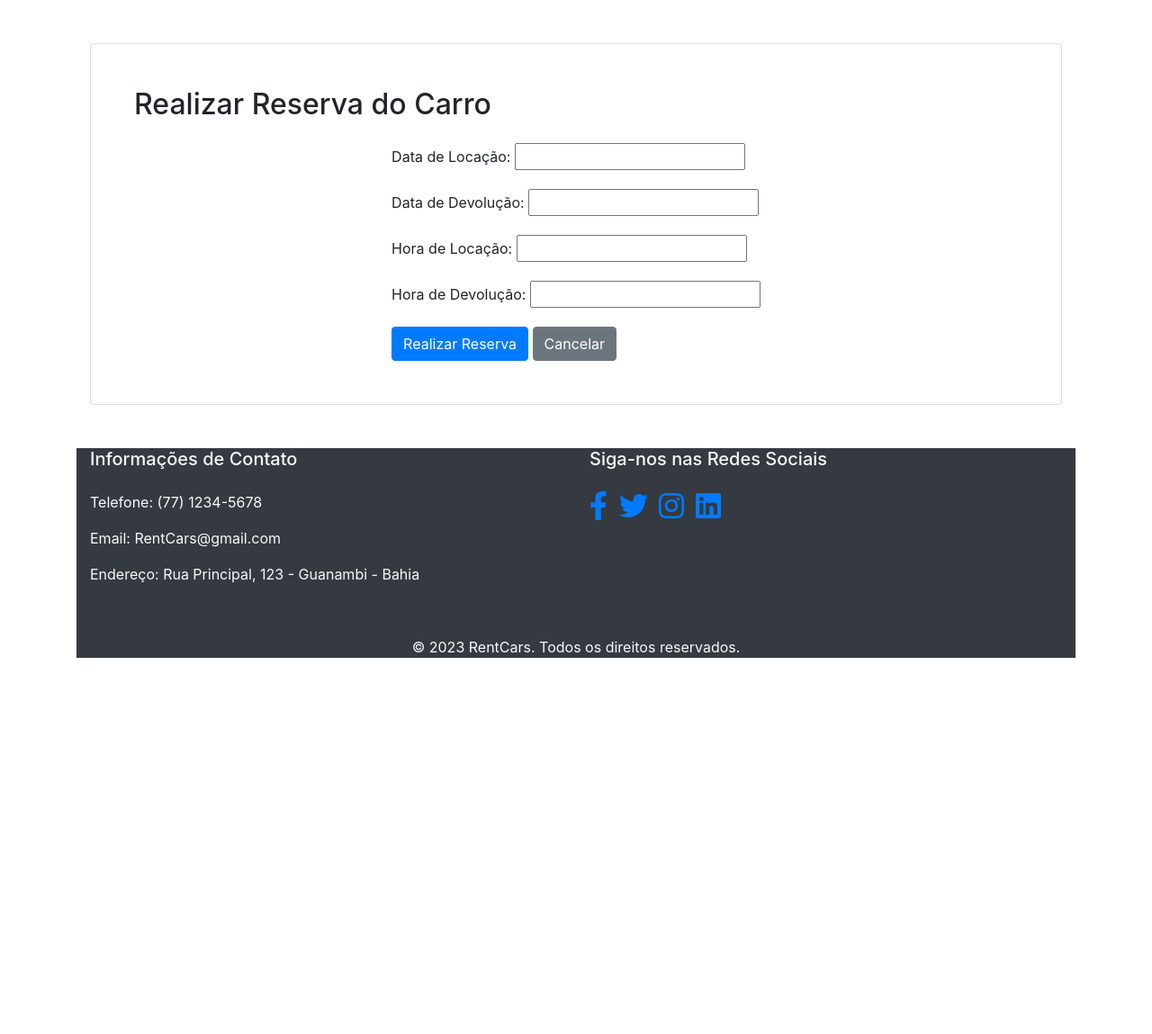
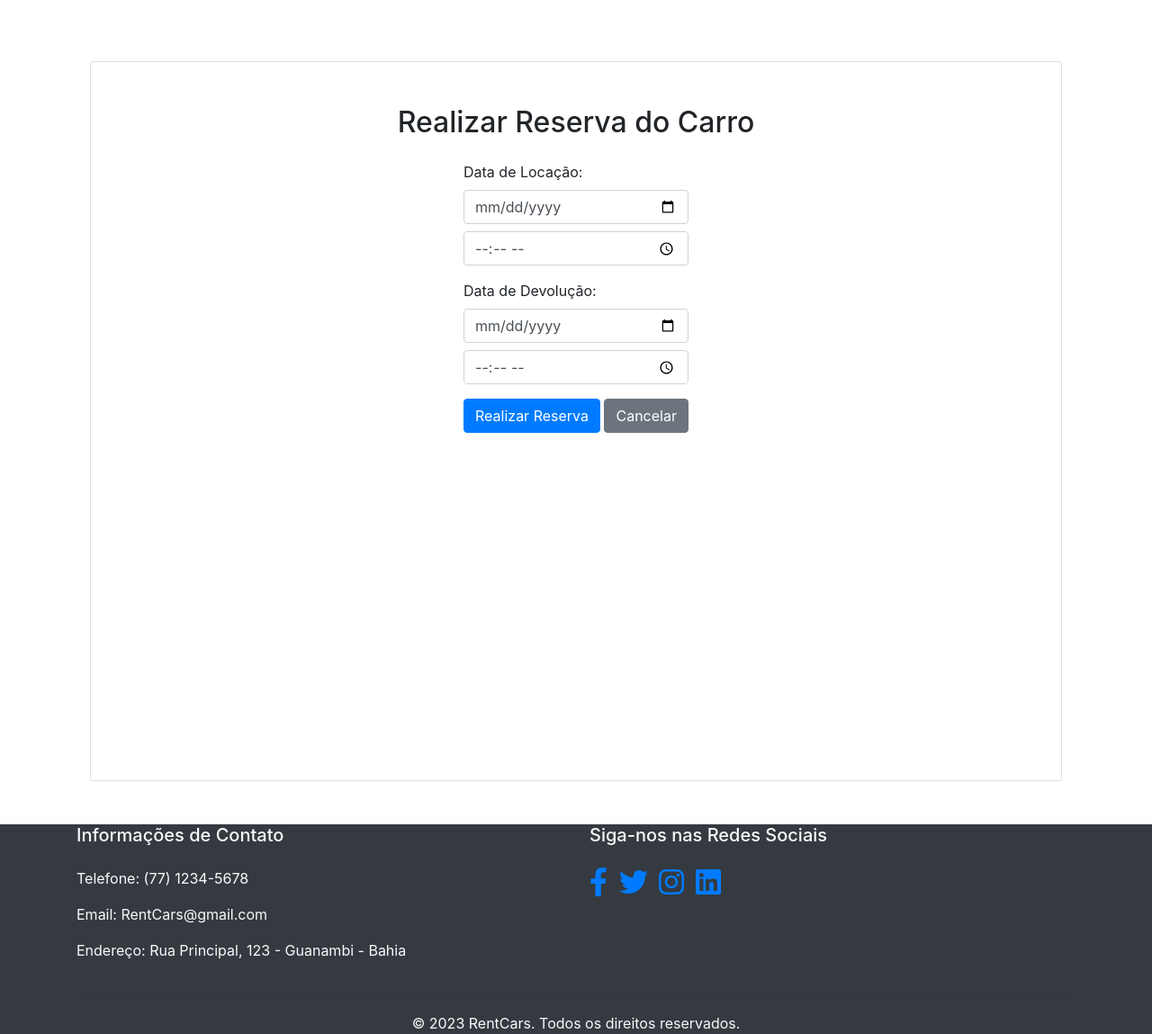
Before and after one commit to saviodev23/Projeto_Web1_Django, a Django app: page /fazer/reserva/1 in a window 1280 px wide. Shown: the part 56-1205 px from the top of the page at 90% size. Before the commit the page ends 787 px from the top, so only its background shows below. Run offline with Django 4.2, Linux system fonts and the light colour scheme; a user stored in the database is signed in; tables that the repository leaves empty hold one stand-in row (values such as "Sample post"); some libraries are stand-ins or nearby versions.

Commit message:
ajutando telas

```diff
--- a/templates/assets/static/base.html
+++ b/templates/assets/static/base.html
@@ -19,6 +19,9 @@
     <link rel="stylesheet" href="https://maxcdn.bootstrapcdn.com/bootstrap/4.5.2/css/bootstrap.min.css">
     <link href="{% static 'css/styles.css' %}" rel="stylesheet" />
 	<script src="{% static 'js/carrinho.js' %}"></script>
+	<!-- Adicione a biblioteca datetimepicker -->
+	<link rel="stylesheet" href="https://cdn.jsdelivr.net/npm/datetimepicker@2.4.1/build/jquery.datetimepicker.min.css">
+	<script src="https://cdn.jsdelivr.net/npm/datetimepicker@2.4.1/build/jquery.datetimepicker.full.min.js"></script>
 
     <script src="https://use.fontawesome.com/releases/v6.3.0/js/all.js" crossorigin="anonymous"></script>
 </head>
--- a/templates/assets/static/locacao/crud/locar_carros.html
+++ b/templates/assets/static/locacao/crud/locar_carros.html
@@ -24,7 +24,7 @@
 </div>
 	<style>
 	.list-group-item{
-		background: #007bff;
+		background: #32373b;
 	}
 		#edit{
 			color: white;
@@ -33,7 +33,7 @@
 		}
 		#edit:hover{
 			transition: 0.2s;
-			color: black;
+			color: #e8dede;
 		}
 
 		#intro {
--- a/templates/assets/static/locacao/locacao.html
+++ b/templates/assets/static/locacao/locacao.html
@@ -2,16 +2,39 @@
 
 {% block content %}
 <div class="container py-5">
-  <div class="card p-5">
-    <h2 class="mb-4">Realizar Reserva do Carro</h2>
+  <div id="intro" class="card p-5">
+    <h2 class="mb-4 text-center">Realizar Reserva do Carro</h2>
 
-	<form method="post" class="mx-auto">
-	  {% csrf_token %}
+    <form method="post" class="mx-auto">
+      {% csrf_token %}
 
-		{{ form.as_p }}
+      <div class="form-group">
+        <label for="{{ form.data_locacao.id_for_label }}">Data de Locação:</label>
+        <input type="date" name="{{ form.data_locacao.name }}" id="{{ form.data_locacao.id_for_label }}" class="form-control">
+        <input type="time" name="{{ form.hora_locacao.name }}" id="{{ form.hora_locacao.id_for_label }}" class="form-control mt-2">
+      </div>
+
+      <div class="form-group">
+        <label for="{{ form.data_devolucao.id_for_label }}">Data de Devolução:</label>
+        <input type="date" name="{{ form.data_devolucao.name }}" id="{{ form.data_devolucao.id_for_label }}" class="form-control">
+        <input type="time" name="{{ form.hora_devolucao.name }}" id="{{ form.hora_devolucao.id_for_label }}" class="form-control mt-2">
+      </div>
+
       <button type="submit" class="btn btn-primary">Realizar Reserva</button>
       <a href="{% url 'home' %}" class="btn btn-secondary">Cancelar</a>
-	</form>
+    </form>
+  </div>
 </div>
+	<style>
+		#intro {
+			height: 100vh;
+		}
 
+		      /* Height for devices larger than 576px */
+		@media (min-width: 992px) {
+			#intro {
+				margin-top: 20px;
+			}
+		}
+	</style>
 {% endblock %}
```
Also changed, not shown: locacao/views/views_cliente.py (+3 -6 lines).
